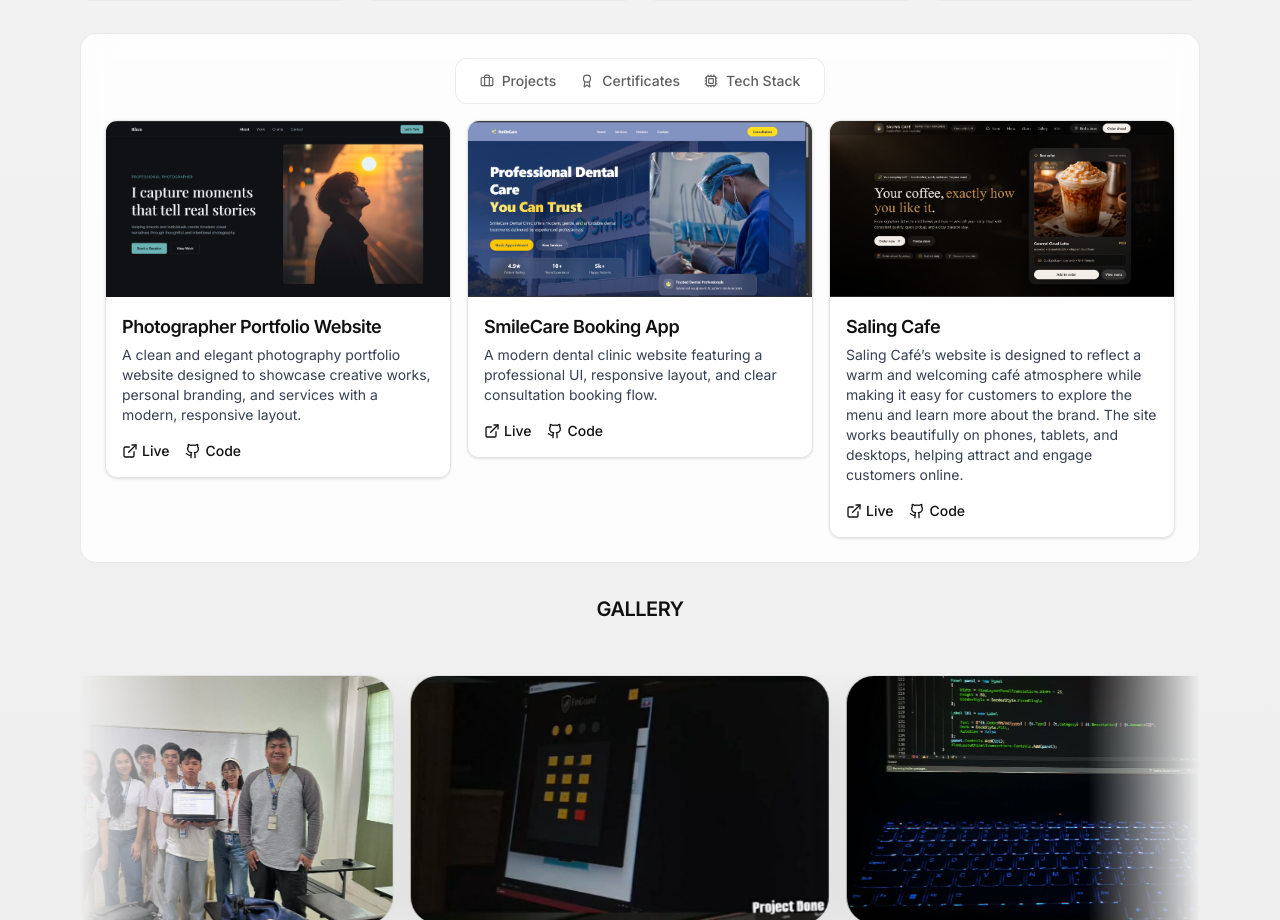
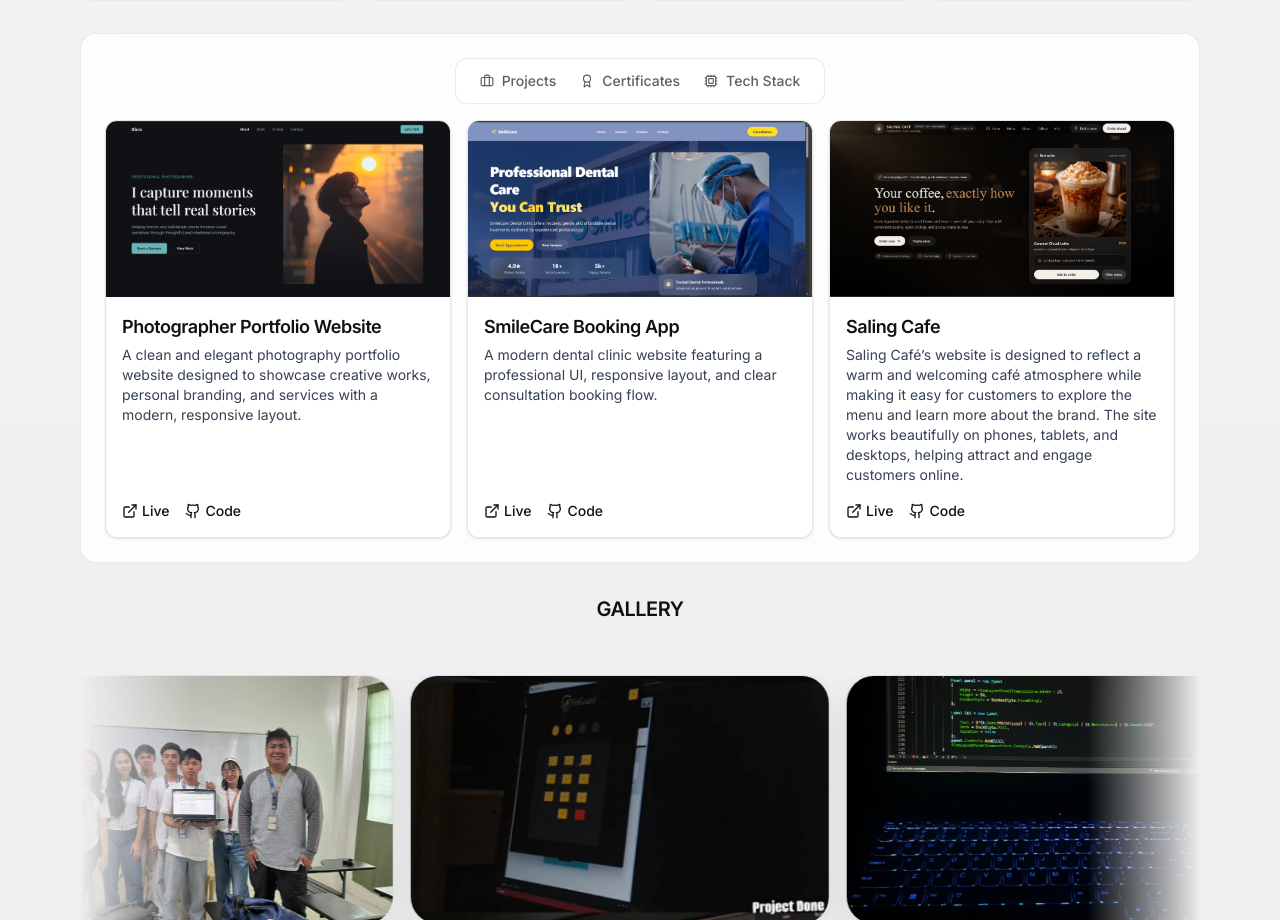
Before and after one commit to rrlWakai/myportfolio, a React (Vite) app in the folder client/: page / in a window 1280 px wide. Shown: the part 1385-2305 px from the top of the page. Built offline with nearby package versions, Linux system fonts and the light colour scheme.

Commit message:
fixed the layout

```diff
--- a/client/src/components/FilteredGrid.tsx
+++ b/client/src/components/FilteredGrid.tsx
@@ -44,19 +44,21 @@ export default function FilteredGrid({ active }: { active: FilterType }) {
           className="grid gap-4 sm:grid-cols-2 lg:grid-cols-3"
         >
           {projects.map((project: Project) => (
-            <motion.li key={project.id} variants={item}>
+            <motion.li key={project.id} variants={item} className="h-full">
               <motion.div
                 whileHover={{ y: -6 }}
                 transition={{ type: "spring", stiffness: 260, damping: 20 }}
-                className={`${cardBase} group`}
+                className={`${cardBase} group h-full flex flex-col`}
               >
+                {/* Image (fixed height – unchanged styling) */}
                 <img
                   src={project.thumbnail}
                   alt={project.title}
                   className="h-44 w-full object-cover"
                 />
 
-                <div className="p-4">
+                {/* Content */}
+                <div className="p-4 flex flex-col flex-1">
                   <h3 className="font-semibold text-lg text-black dark:text-white">
                     {project.title}
                   </h3>
@@ -65,7 +67,8 @@ export default function FilteredGrid({ active }: { active: FilterType }) {
                     {project.description}
                   </p>
 
-                  <div className="mt-4 flex gap-4">
+                  {/* Actions pinned to bottom */}
+                  <div className="mt-auto flex gap-4 pt-4">
                     {project.liveUrl && (
                       <a
                         href={project.liveUrl}
@@ -104,6 +107,7 @@ export default function FilteredGrid({ active }: { active: FilterType }) {
                   </div>
                 </div>
 
+                {/* Hover overlay (unchanged) */}
                 <div
                   className="
               pointer-events-none absolute inset-0
```
Lines whose indentation alone changed are shown as unchanged.
